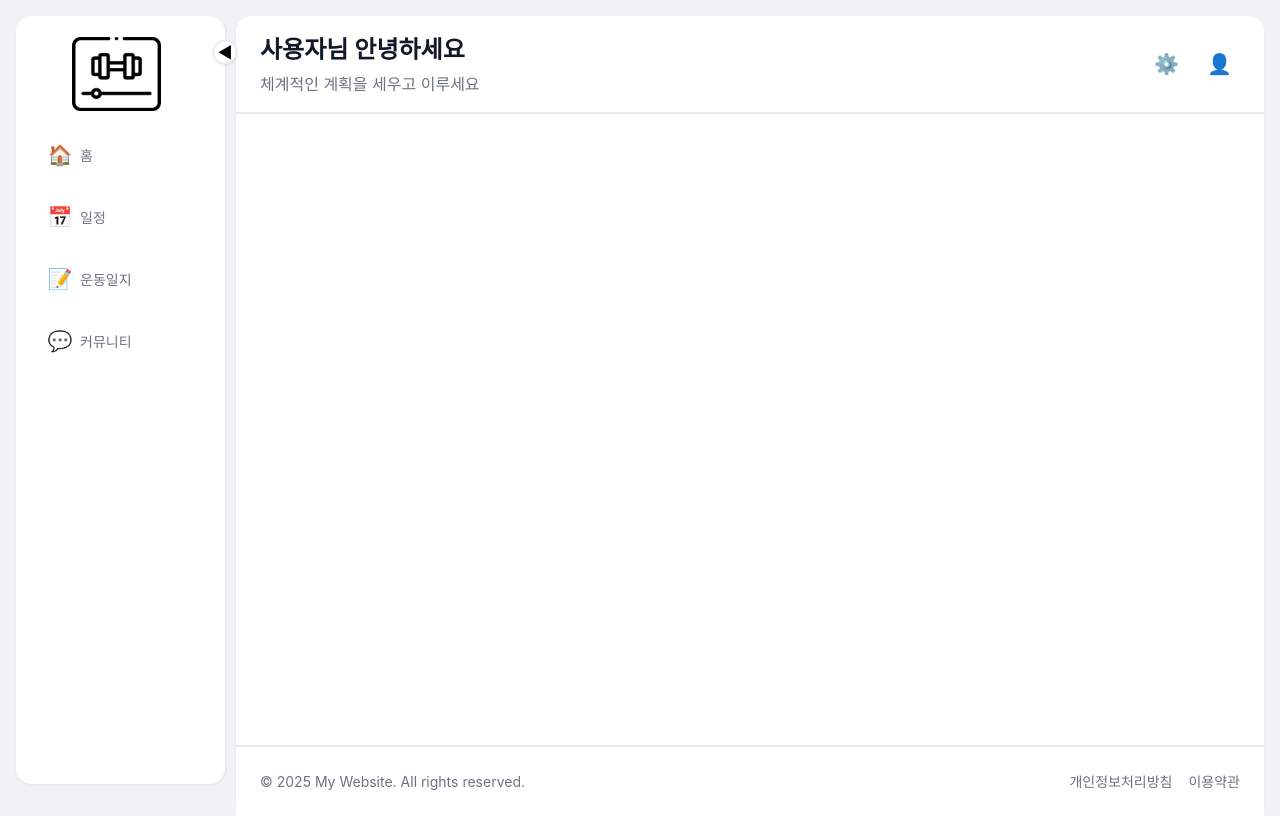
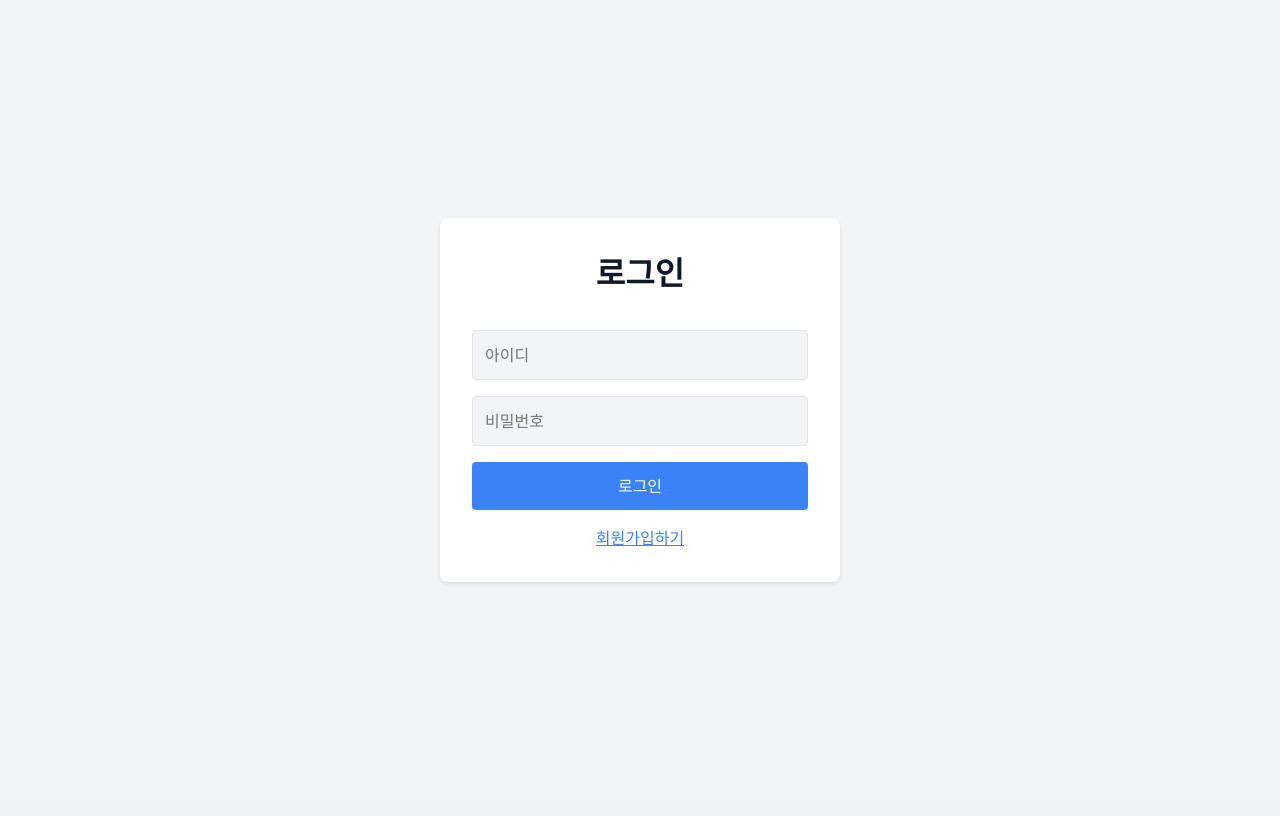
Before and after one commit to PocheonLim/TeamPlaner, a React (Vite) app: page /auth in a window 1280 px wide. Built offline with nearby package versions, Linux system fonts and the light colour scheme.

Commit message:
로그인 회원가입

```diff
--- a/src/App.tsx
+++ b/src/App.tsx
@@ -1,20 +1,24 @@
-import { BrowserRouter as Router } from 'react-router-dom';
-import RootLayout from "./layouts/RootLayout";
-import AppRoutes from "./AppRoutes";
+import { BrowserRouter } from 'react-router-dom';
+import { ThemeProvider } from 'styled-components';
+import { theme } from './styles/theme';
 import { GlobalStyle } from './styles/GlobalStyle';
+import { AuthProvider } from './contexts/AuthContext';
 import { SidebarProvider } from './contexts/SidebarContext';
+import AppRoutes from './AppRoutes';
 
-function App() {
+const App = () => {
   return (
-    <Router>
-      <SidebarProvider>
-        <GlobalStyle />
-        <RootLayout>
-          <AppRoutes />
-        </RootLayout>
-      </SidebarProvider>
-    </Router>
+    <BrowserRouter>
+      <ThemeProvider theme={theme}>
+        <AuthProvider>
+          <SidebarProvider>
+            <GlobalStyle />
+            <AppRoutes />
+          </SidebarProvider>
+        </AuthProvider>
+      </ThemeProvider>
+    </BrowserRouter>
   );
-}
+};
 
 export default App;
--- a/src/AppRoutes.tsx
+++ b/src/AppRoutes.tsx
@@ -1,14 +1,26 @@
-import { Routes, Route } from 'react-router-dom';
+import { Routes, Route, Navigate } from 'react-router-dom';
+import RootLayout from './layouts/RootLayout';
 import Home from "./pages/Home";
 import Schedule from "./pages/Schedule";
 import Diary from './pages/Diary';
+import Auth from './pages/Auth';
+import { useAuth } from './contexts/AuthContext';
 
 const AppRoutes = () => {
+  const { user } = useAuth();
+
   return (
     <Routes>
-      <Route path="/" element={<Home />} />
-      <Route path="/schedule" element={<Schedule />} />
-      <Route path="/diary" element={<Diary />} />
+      <Route path="/auth" element={<Auth />} />
+
+      <Route element={<RootLayout />}>
+        <Route path="/" element={<Home />} />
+        <Route path="/schedule" element={<Schedule />} />
+        <Route path="/diary" element={<Diary />} />
+      </Route>
+
+      {/* 알 수 없는 경로는 홈으로 리다이렉트 */}
+      <Route path="*" element={<Navigate to="/" replace />} />
     </Routes>
   );
 };
--- /dev/null
+++ b/src/contexts/AuthContext.tsx
@@ -0,0 +1,75 @@
+import { createContext, useContext, useState, ReactNode } from 'react';
+import userData from '../data/users.json';
+
+interface User {
+  id: number;
+  username: string;
+  email: string;
+  todos: any[];
+  workouts: any[];
+}
+
+interface AuthContextType {
+  user: User | null;
+  login: (username: string, password: string) => Promise<boolean>;
+  register: (username: string, password: string, email: string) => Promise<boolean>;
+  logout: () => void;
+}
+
+const AuthContext = createContext<AuthContextType | undefined>(undefined);
+
+export const AuthProvider = ({ children }: { children: ReactNode }) => {
+  const [user, setUser] = useState<User | null>(null);
+
+  const login = async (username: string, password: string) => {
+    const foundUser = userData.users.find(
+      u => u.username === username && u.password === password
+    );
+
+    if (foundUser) {
+      const { password: _, ...userWithoutPassword } = foundUser;
+      setUser(userWithoutPassword);
+      return true;
+    }
+    return false;
+  };
+
+  const register = async (username: string, password: string, email: string) => {
+    const userExists = userData.users.some(
+      u => u.username === username || u.email === email
+    );
+
+    if (userExists) {
+      return false;
+    }
+
+    // 실제로는 서버에 저장해야 하지만, 테스트를 위해 임시로 처리
+    const newUser = {
+      id: userData.users.length + 1,
+      username,
+      email,
+      todos: [],
+      workouts: []
+    };
+    setUser(newUser);
+    return true;
+  };
+
+  const logout = () => {
+    setUser(null);
+  };
+
+  return (
+    <AuthContext.Provider value={{ user, login, register, logout }}>
+      {children}
+    </AuthContext.Provider>
+  );
+};
+
+export const useAuth = () => {
+  const context = useContext(AuthContext);
+  if (context === undefined) {
+    throw new Error('useAuth must be used within an AuthProvider');
+  }
+  return context;
+};
--- /dev/null
+++ b/src/data/users.json
@@ -0,0 +1,75 @@
+{
+  "users": [
+    {
+      "id": 1,
+      "username": "user1",
+      "password": "password1",
+      "email": "user1@example.com",
+      "todos": [
+        {
+          "id": 1,
+          "title": "프로젝트 회의",
+          "date": "2025-02-23",
+          "completed": false
+        },
+        {
+          "id": 2,
+          "title": "운동가기",
+          "date": "2025-02-23",
+          "completed": true
+        }
+      ],
+      "workouts": [
+        {
+          "id": 1,
+          "date": "2025-02-23",
+          "exercise": "benchPress",
+          "sets": [{ "weight": 60, "reps": 12 }],
+          "memo": "가슴 운동 시작!"
+        },
+        {
+          "id": 2,
+          "date": "2025-02-23",
+          "exercise": "squat",
+          "sets": [{ "weight": 80, "reps": 10 }],
+          "memo": "하체도 열심히"
+        }
+      ],
+      "notes": {
+        "2025-02-23": "<p>오늘은 가슴과 하체 운동을 했다. 벤치프레스 60kg 12회는 조금 가벼웠고, 다음에는 무게를 더 올려봐야겠다.</p>"
+      }
+    },
+    {
+      "id": 2,
+      "username": "user2",
+      "password": "password2",
+      "email": "user2@example.com",
+      "todos": [
+        {
+          "id": 1,
+          "title": "장보기",
+          "date": "2025-02-23",
+          "completed": false
+        },
+        {
+          "id": 2,
+          "title": "책읽기",
+          "date": "2025-02-23",
+          "completed": false
+        }
+      ],
+      "workouts": [
+        {
+          "id": 1,
+          "date": "2025-02-23",
+          "exercise": "deadlift",
+          "sets": [{ "weight": 100, "reps": 5 }],
+          "memo": "데드리프트 PR!"
+        }
+      ],
+      "notes": {
+        "2025-02-23": "<p>오늘 데드리프트 100kg 5회 성공! 개인 신기록을 달성했다.</p>"
+      }
+    }
+  ]
+}
--- a/src/layouts/Header.tsx
+++ b/src/layouts/Header.tsx
@@ -1,4 +1,6 @@
 import styled from 'styled-components';
+import { useNavigate } from 'react-router-dom';
+import { useAuth } from '../contexts/AuthContext';
 
 const HeaderContainer = styled.header`
   background-color: white;
@@ -54,19 +56,31 @@ const Icon = styled.span`
 `;
 
 const Header = () => {
+  const navigate = useNavigate();
+  const { user, logout } = useAuth();
+
+  const handleProfileClick = () => {
+    if (user) {
+      logout();
+    }
+    setTimeout(() => {
+      navigate('/auth', { replace: true });
+    }, 0);
+  };
+
   return (
     <HeaderContainer>
       <HeaderContent>
         <WelcomeMessage>
-          <h1>사용자님 안녕하세요</h1>
+          <h1>{user ? `${user.username}님 안녕하세요` : '환영합니다'}</h1>
           <p>체계적인 계획을 세우고 이루세요</p>
         </WelcomeMessage>
         <HeaderActions>
           <ActionButton>
             <Icon>⚙️</Icon>
           </ActionButton>
-          <ActionButton>
-            <Icon>👤</Icon>
+          <ActionButton onClick={handleProfileClick}>
+            <Icon>{user ? '🚪' : '👤'}</Icon>
           </ActionButton>
         </HeaderActions>
       </HeaderContent>
--- a/src/layouts/RootLayout.tsx
+++ b/src/layouts/RootLayout.tsx
@@ -1,13 +1,9 @@
-import { ReactNode } from 'react';
+import { Outlet } from 'react-router-dom';
 import styled from 'styled-components';
 import Header from "./Header";
 import Sidebar from "./Sidebar";
 import Footer from "./Footer";
 import { useSidebar } from '../contexts/SidebarContext';
-
-interface RootLayoutProps {
-  children: ReactNode;
-}
 
 const LayoutContainer = styled.div`
   display: flex;
@@ -38,7 +34,7 @@ const Main = styled.main`
   border-bottom: 1px solid #E5E7EB;
 `;
 
-const RootLayout = ({ children }: RootLayoutProps) => {
+const RootLayout = () => {
   const { isOpen } = useSidebar();
 
   return (
@@ -46,7 +42,9 @@ const RootLayout = ({ children }: RootLayoutProps) => {
       <Sidebar />
       <MainContent $isOpen={isOpen}>
         <Header />
-        <Main>{children}</Main>
+        <Main>
+          <Outlet />
+        </Main>
         <Footer />
       </MainContent>
     </LayoutContainer>
--- /dev/null
+++ b/src/pages/Auth.tsx
@@ -0,0 +1,155 @@
+import { useState } from 'react';
+import styled from 'styled-components';
+import { useNavigate } from 'react-router-dom';
+import { useAuth } from '../contexts/AuthContext';
+
+const Container = styled.div`
+  position: fixed;
+  top: 0;
+  left: 0;
+  right: 0;
+  bottom: 0;
+  display: flex;
+  flex-direction: column;
+  align-items: center;
+  justify-content: center;
+  padding: 20px;
+  background-color: ${props => props.theme.colors.background};
+  z-index: 9999;
+`;
+
+const AuthForm = styled.form`
+  width: 100%;
+  max-width: 400px;
+  padding: 2rem;
+  background-color: ${props => props.theme.colors.surface};
+  border-radius: 8px;
+  box-shadow: 0 2px 4px rgba(0, 0, 0, 0.1);
+`;
+
+const Title = styled.h1`
+  text-align: center;
+  margin-bottom: 2rem;
+  color: ${props => props.theme.colors.text};
+`;
+
+const Input = styled.input`
+  width: 100%;
+  padding: 0.75rem;
+  margin-bottom: 1rem;
+  border: 1px solid ${props => props.theme.colors.border};
+  border-radius: 4px;
+  background-color: ${props => props.theme.colors.background};
+  color: ${props => props.theme.colors.text};
+`;
+
+const Button = styled.button`
+  width: 100%;
+  padding: 0.75rem;
+  background-color: ${props => props.theme.colors.primary};
+  color: white;
+  border: none;
+  border-radius: 4px;
+  cursor: pointer;
+  margin-bottom: 1rem;
+
+  &:hover {
+    opacity: 0.9;
+  }
+`;
+
+const ToggleButton = styled.button`
+  background: none;
+  border: none;
+  color: ${props => props.theme.colors.primary};
+  cursor: pointer;
+  text-decoration: underline;
+  width: 100%;
+  text-align: center;
+`;
+
+const ErrorMessage = styled.p`
+  color: ${props => props.theme.colors.error};
+  text-align: center;
+  margin-bottom: 1rem;
+`;
+
+const Auth = () => {
+  const [isLogin, setIsLogin] = useState(true);
+  const [username, setUsername] = useState('');
+  const [password, setPassword] = useState('');
+  const [email, setEmail] = useState('');
+  const [error, setError] = useState('');
+  const { login, register } = useAuth();
+  const navigate = useNavigate();
+
+  const handleSubmit = async (e: React.FormEvent) => {
+    e.preventDefault();
+    setError('');
+
+    try {
+      let success;
+      if (isLogin) {
+        success = await login(username, password);
+        if (success) {
+          navigate('/');
+        } else {
+          setError('아이디 또는 비밀번호가 잘못되었습니다.');
+        }
+      } else {
+        if (!email.includes('@')) {
+          setError('유효한 이메일 주소를 입력해주세요.');
+          return;
+        }
+        success = await register(username, password, email);
+        if (success) {
+          navigate('/');
+        } else {
+          setError('이미 사용중인 아이디 또는 이메일입니다.');
+        }
+      }
+    } catch (err) {
+      setError('오류가 발생했습니다. 다시 시도해주세요.');
+    }
+  };
+
+  return (
+    <Container>
+      <AuthForm onSubmit={handleSubmit}>
+        <Title>{isLogin ? '로그인' : '회원가입'}</Title>
+        {error && <ErrorMessage>{error}</ErrorMessage>}
+        <Input
+          type="text"
+          placeholder="아이디"
+          value={username}
+          onChange={(e) => setUsername(e.target.value)}
+          required
+        />
+        <Input
+          type="password"
+          placeholder="비밀번호"
+          value={password}
+          onChange={(e) => setPassword(e.target.value)}
+          required
+        />
+        {!isLogin && (
+          <Input
+            type="email"
+            placeholder="이메일"
+            value={email}
+            onChange={(e) => setEmail(e.target.value)}
+            required
+          />
+        )}
+        <Button type="submit">
+          {isLogin ? '로그인' : '회원가입'}
+        </Button>
+        <ToggleButton type="button" onClick={() => setIsLogin(!isLogin)}>
+          {isLogin ? '회원가입하기' : '로그인하기'}
+        </ToggleButton>
+      </AuthForm>
+    </Container>
+  );
+};
+
+export default Auth;
--- /dev/null
+++ b/src/styles/theme.ts
@@ -0,0 +1,10 @@
+export const theme = {
+  colors: {
+    primary: '#3B82F6',
+    background: '#F3F4F6',
+    surface: '#FFFFFF',
+    text: '#111827',
+    border: '#E5E7EB',
+    error: '#EF4444'
+  }
+};
--- a/src/types/workout.ts
+++ b/src/types/workout.ts
@@ -15,5 +15,5 @@ export interface WorkoutForm {
   exercise: string;
   weight: number;
   reps: number;
-  memo: string;
+  memo?: string;
 }
```
Also changed, not shown: src/hooks/useDailyNotes.ts (+15 -34 lines), src/hooks/useWorkoutRecords.ts (+34 -21 lines), src/pages/Schedule.tsx (+7 -4 lines).
